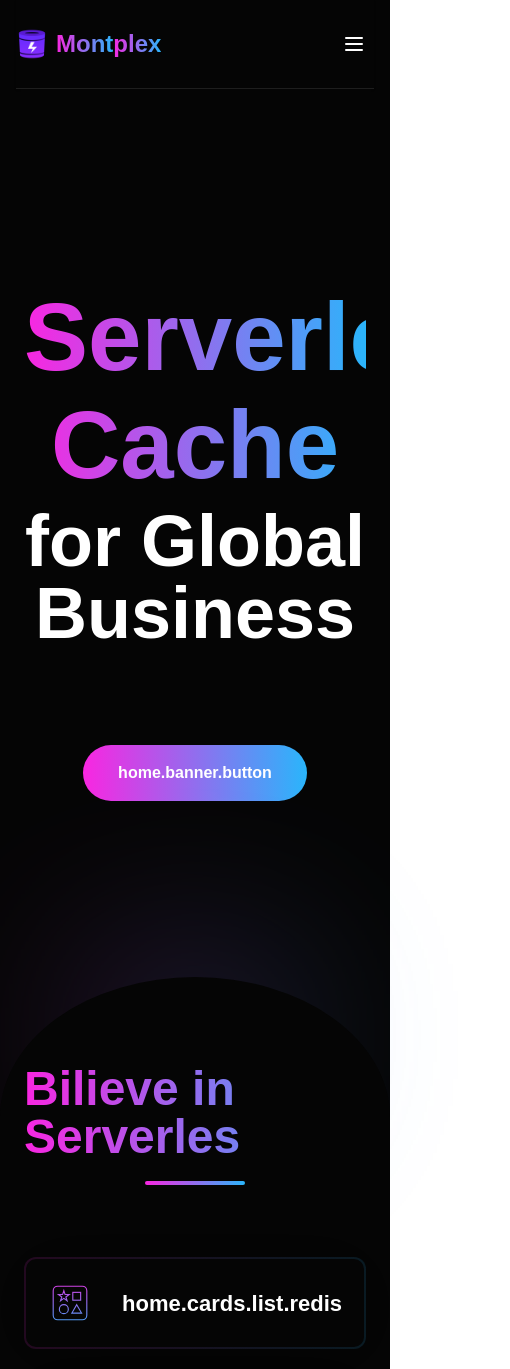
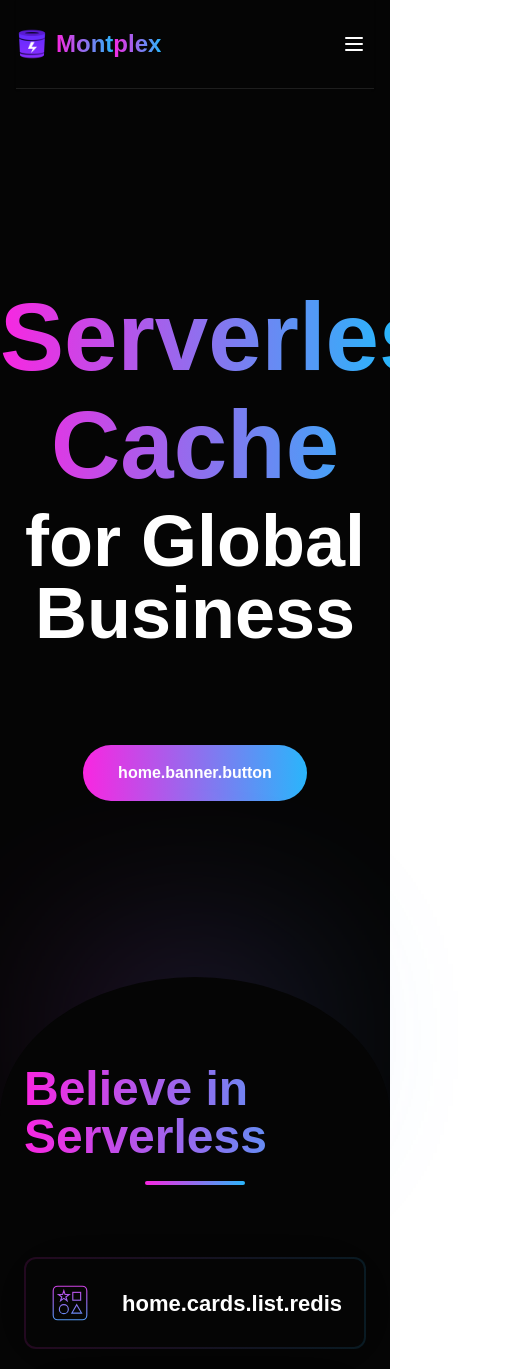
Before and after one commit to montplex/engula-web-client, a Vue app: page / in a window 390 px wide. Shown: the top 1369 px of the page, 510 px wide, since content can reach past the window. Built offline with nearby package versions, Linux system fonts and the light colour scheme; a web font is replaced by a local one; what @highlightjs/vue-plugin, vue-web-terminal would draw is missing.

Commit message:
格式: 🎨 ~~

```diff
--- a/src/components/Home/Banner.vue
+++ b/src/components/Home/Banner.vue
@@ -6,7 +6,7 @@
 				<div class="divBlock70"></div>
 			</div>
 			<div class="container mx-auto md:px-4 px-6 flex pt-20 flex-col justify-center items-center gap-3">
-				<div class="text-block text-5xl">Bilieve in Serverles</div>
+				<div class="text-block text-5xl">Believe in Serverless</div>
 				<!-- <div class="md:w-[600px] text-center pb-2" style="color: var(--my-text-main-color)">
 					{{ $t("home.cards.title") }}
 				</div> -->
--- a/src/components/Home/TopDescription.vue
+++ b/src/components/Home/TopDescription.vue
@@ -1,6 +1,6 @@
 <template>
 	<section className="py-14 bg-ly-mian">
-		<div class="container mx-auto md:px-4 px-6 mt-[9rem]">
+		<div class="container mx-auto md:px-4 mt-[9rem]">
 			<!-- <div class="mt-[9rem]">
 				<div class="flex mt-16 justify-center items-stretch">
 					<img width="110" class="" src="@/assets/images/main-logo.png" alt="" />
--- a/src/views/Pdf/index.vue
+++ b/src/views/Pdf/index.vue
@@ -1,18 +1,4 @@
 <template>
-	<div>
-		<el-button type="primary" @click="handleClick">打开PDF</el-button>
-	</div>
-</template>
-
-<script setup lang="ts">
-function handleClick() {
-	window.open("/static/pdf/web/viewer.html");
-}
-</script>
-
-<style lang="scss"></style>
-
-<!-- <template>
 	<VuePdf v-for="page in numOfPages" :key="page" :src="pdfSrc" :page="page" />
 </template>
 
@@ -40,4 +26,4 @@ export default {
 };
 </script>
 
-<style lang="scss"></style> -->
+<style lang="scss"></style>
--- a/types/env.d.ts
+++ b/types/env.d.ts
@@ -23,3 +23,5 @@ declare module "*.vue" {
 declare module "numeral";
 
 declare module "vue-web-terminal";
+
+declare module "vue3-pdfjs/esm";
```
